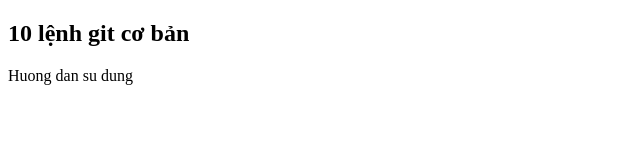
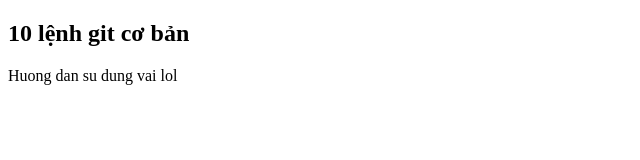
Before and after one commit to sinhhung1907/sinhhung, a website: page blog/index.html in a window 1280 px wide. Shown: the full height of the page, 0-640 px from the left. Drawn offline with Linux system fonts and the light colour scheme.

Commit message:
sinhhung

```diff
--- a/blog/index.html
+++ b/blog/index.html
@@ -8,6 +8,6 @@
 </head>
 <body>
     <h2>10 lệnh git cơ bản</h2>
-    <p>Huong dan su dung</p>
+    <p>Huong dan su dung vai lol</p>
 </body>
 </html>
```
